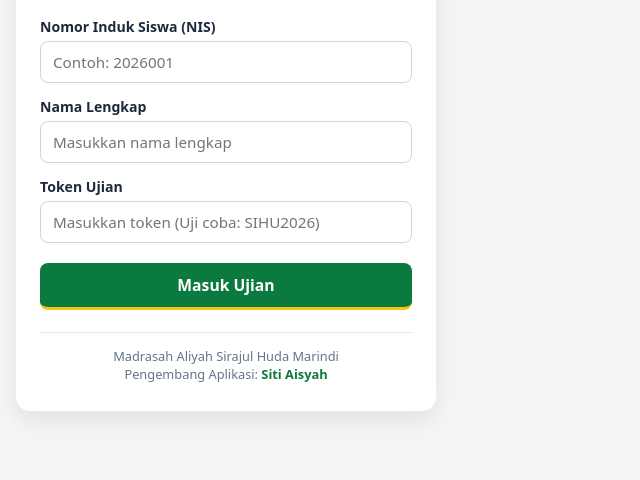
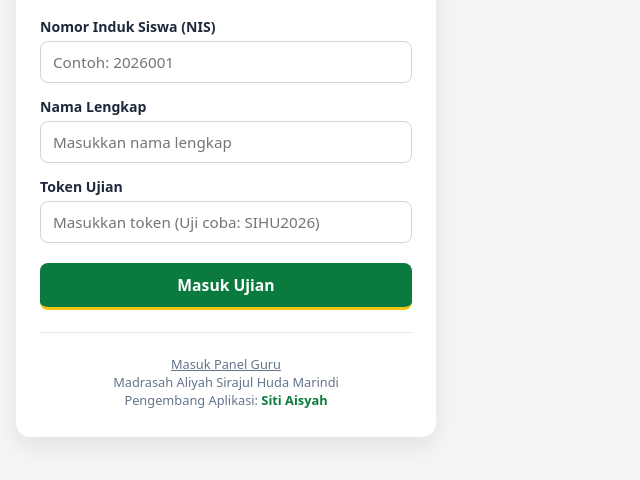
Before and after one commit to masirajulhuda1-web/ujian-ma-sihu, a plain HTML site: page index.html in a window 1280 px wide. Shown: the part 206-686 px from the top of the page, without its empty margins (0-640 px from the left). Drawn offline with Linux system fonts and the light colour scheme; a script that the page names is missing.

Commit message:
Add link to Guru Panel in footer

```diff
--- a/index.html
+++ b/index.html
@@ -39,6 +39,9 @@
     </form>
 
     <footer class="footer-app">
+      <p style="margin-top: 8px;">
+  <a href="guru.html" style="color: inherit; text-decoration: underline;">Masuk Panel Guru</a>
+</p>
       <p>Madrasah Aliyah Sirajul Huda Marindi</p>
       <p>Pengembang Aplikasi: <strong>Siti Aisyah</strong></p>
     </footer>
```
